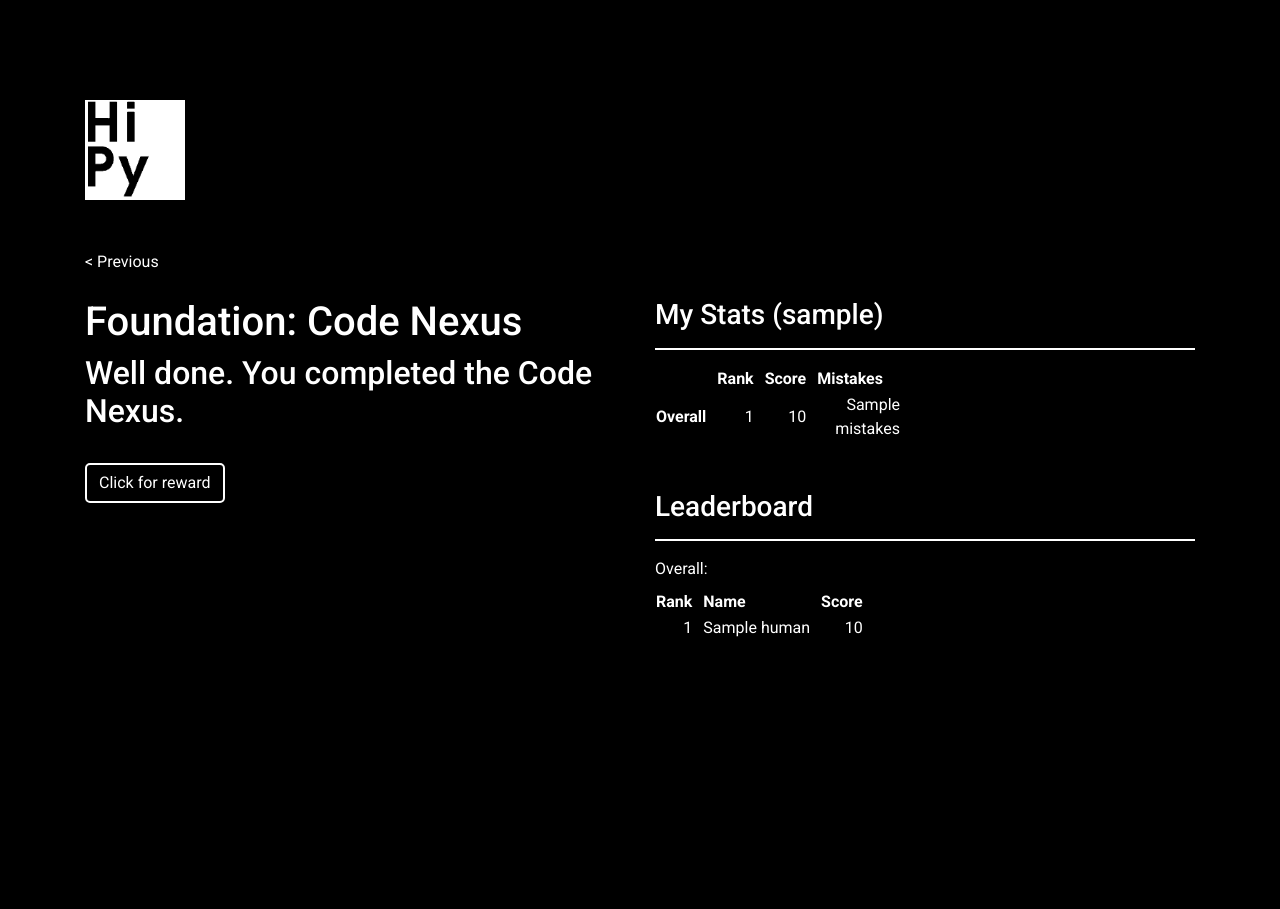
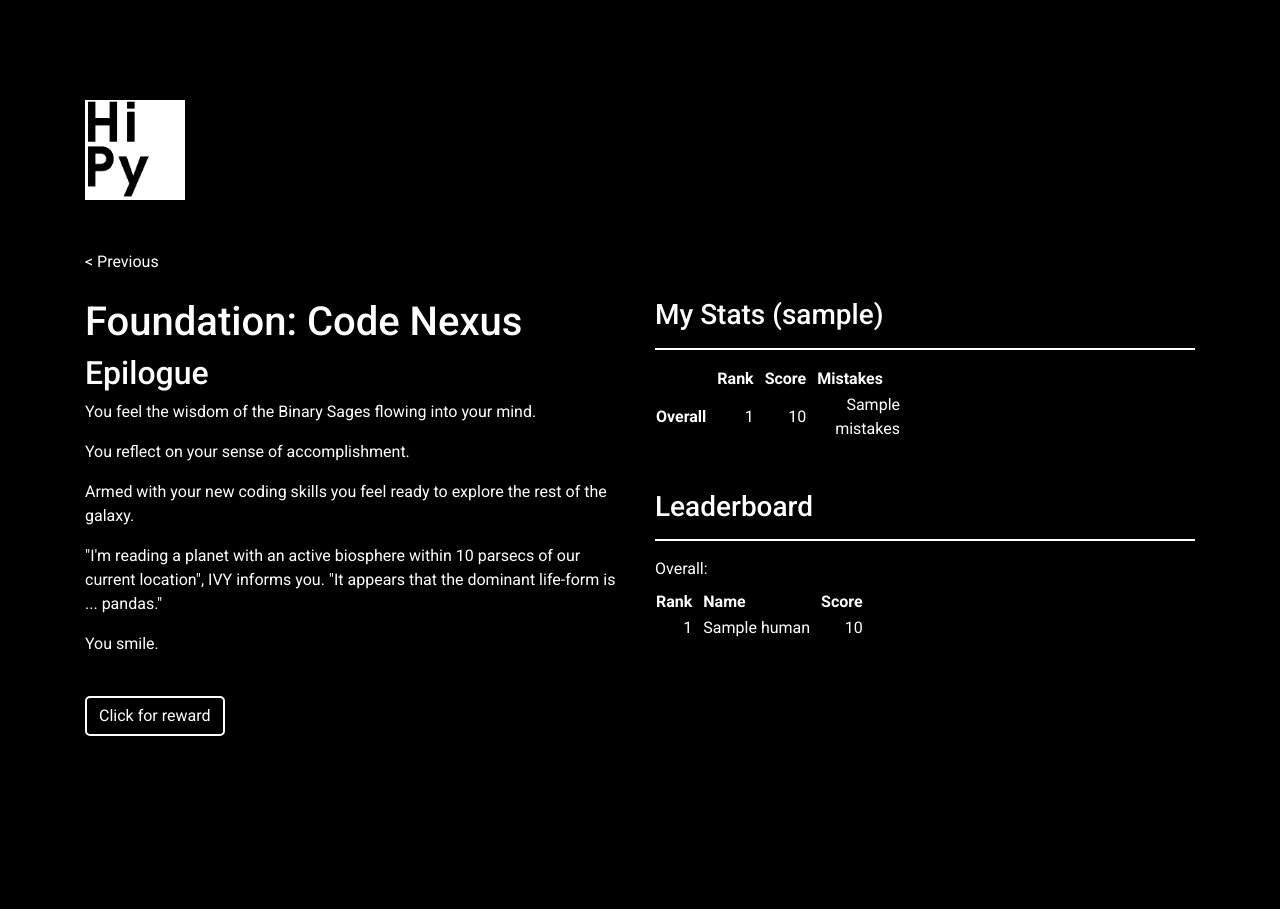
Before and after one commit to hipylivadmin/hipyweb, a Django app: template app/foundation/templates/foundation/finish.html in a window 1280 px wide. Shown: the top 909 px of the page. Run offline with Django 3.2, Linux system fonts and the light colour scheme; tables that the repository leaves empty hold one stand-in row (values such as "Sample post"); the template is opened without the code that fills it: values that come from a table or form of the project are taken from there, most other values are stand-ins (such as "Sample title", 1, 10 or a date in 2020); parts of the project's set-up code (start-up, migrations or seed data) failed here and were passed over; some libraries are stand-ins or nearby versions.

Commit message:
foundation epilogue

```diff
--- a/app/foundation/templates/foundation/finish.html
+++ b/app/foundation/templates/foundation/finish.html
@@ -20,7 +20,12 @@
         <div class="row">
             <div class="col-md-6">
                 <h1>Foundation: Code Nexus</h1>
-                <h2>Well done. You completed the Code Nexus.</h2>
+                <h2>Epilogue</h2>
+                <p>You feel the wisdom of the Binary Sages flowing into your mind.</p>
+                <p>You reflect on your sense of accomplishment.</p>
+                <p>Armed with your new coding skills you feel ready to explore the rest of the galaxy.</p>
+                <p>"I'm reading a planet with an active biosphere within 10 parsecs of our current location", IVY informs you. "It appears that the dominant life-form is ... pandas."</p>
+                <p>You smile.</p>
                 <br>
                 <div class="button-wrapper">
                     <button class="confetti-button btn btn-primary" onclick="confetti();">Click for reward</button>
```
